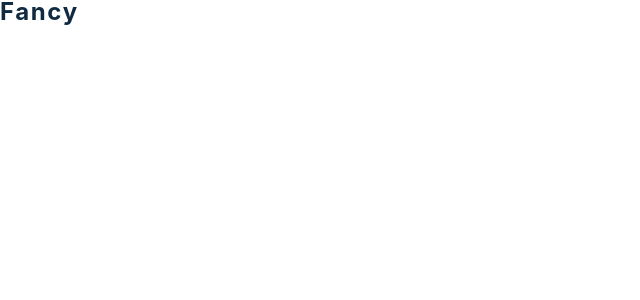
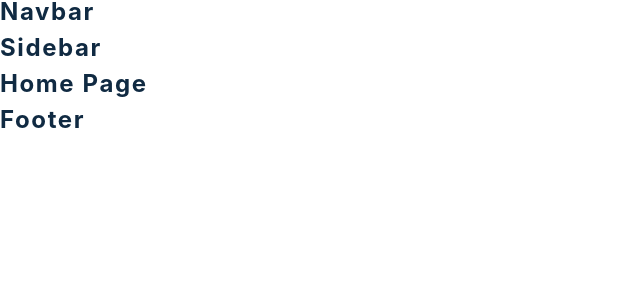
Before and after one commit to DmitryKn/furniture_store_project, a React (Create React App) app: page / in a window 1280 px wide. Shown: the top 300 px of the page, without its empty margins (0-640 px from the left). Built offline with nearby package versions, Linux system fonts and the light colour scheme.

Commit message:
add Router and routes

```diff
--- a/src/App.js
+++ b/src/App.js
@@ -1,9 +1,36 @@
 import React from 'react';
 import { BrowserRouter as Router, Switch, Route } from 'react-router-dom';
 import { Navbar, Sidebar, Footer } from './components';
+import {
+  Home,
+  About,
+  Auth,
+  Cart,
+  Checkout,
+  Error,
+  PrivateRoute,
+  Products,
+  SingleProduct,
+} from './pages';
 
 function App() {
-  return <h4>Fancy</h4>;
+  return (
+    <Router>
+      <Navbar />
+      <Sidebar />
+      <Switch>
+        <Route path='/' exact component={Home} />
+        <Route path='/about' exact component={About} />
+        <Route path='/products' exact component={Products} />
+        <Route path='/products/:id' exact children={SingleProduct} />
+        <Route path='/auth' exact component={Auth} />
+        <Route path='/cart' exact component={Cart} />
+        <Route path='/checkout' exact component={Checkout} />
+        <Route path='*' component={Error} />
+      </Switch>
+      <Footer />
+    </Router>
+  );
 }
 
 export default App;
--- a/src/pages/index.js
+++ b/src/pages/index.js
@@ -0,0 +1,21 @@
+import Home from './HomePage.js';
+import About from './AboutPage';
+import Auth from './AuthWrapper';
+import Cart from './CartPage';
+import Checkout from './CheckoutPage';
+import Error from './ErrorPage';
+import PrivateRoute from './PrivateRoute';
+import Products from './ProductsPage';
+import SingleProduct from './SingleProductPage';
+
+export {
+  Home,
+  About,
+  Auth,
+  Cart,
+  Checkout,
+  Error,
+  PrivateRoute,
+  Products,
+  SingleProduct,
+};
```
